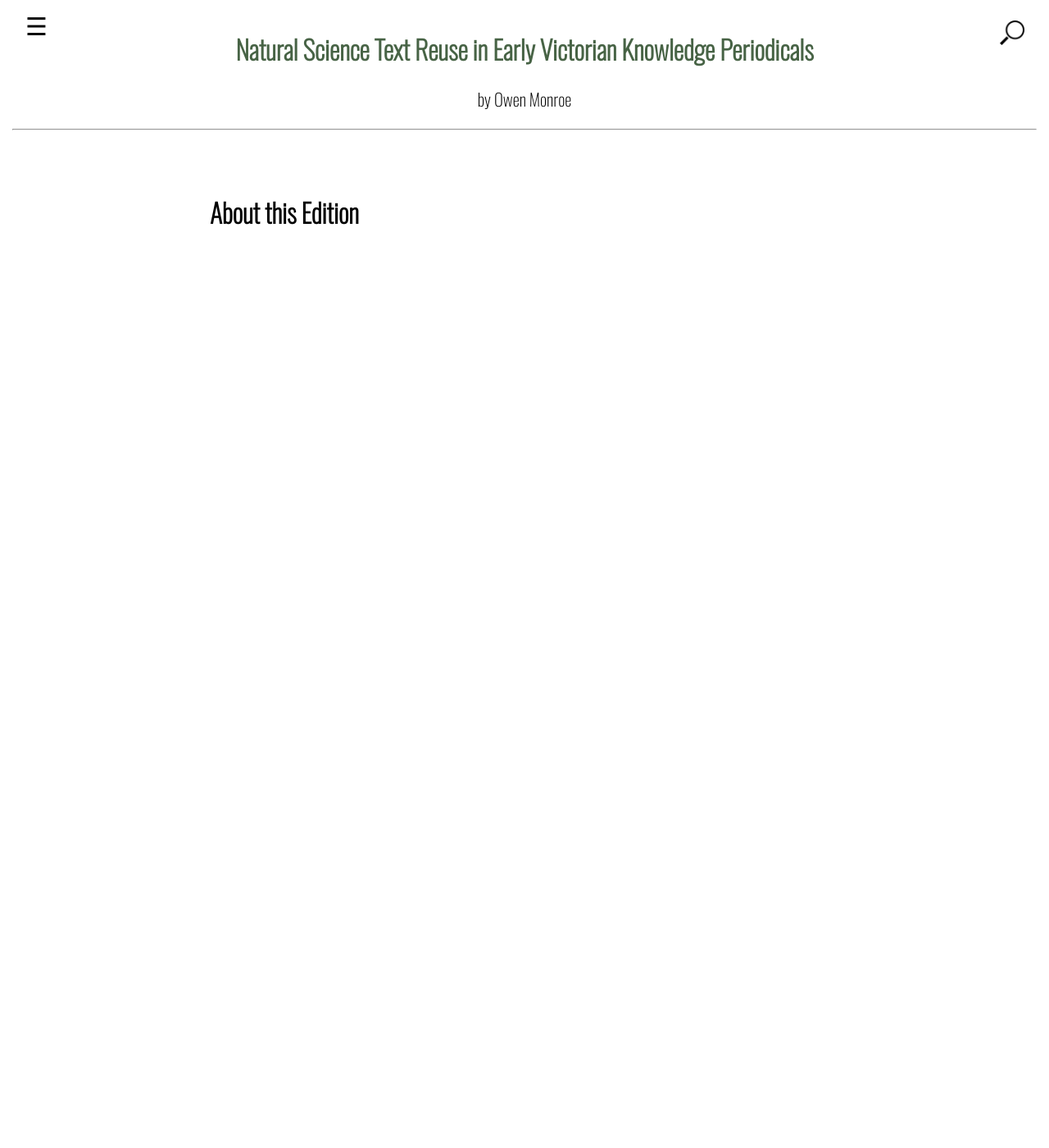
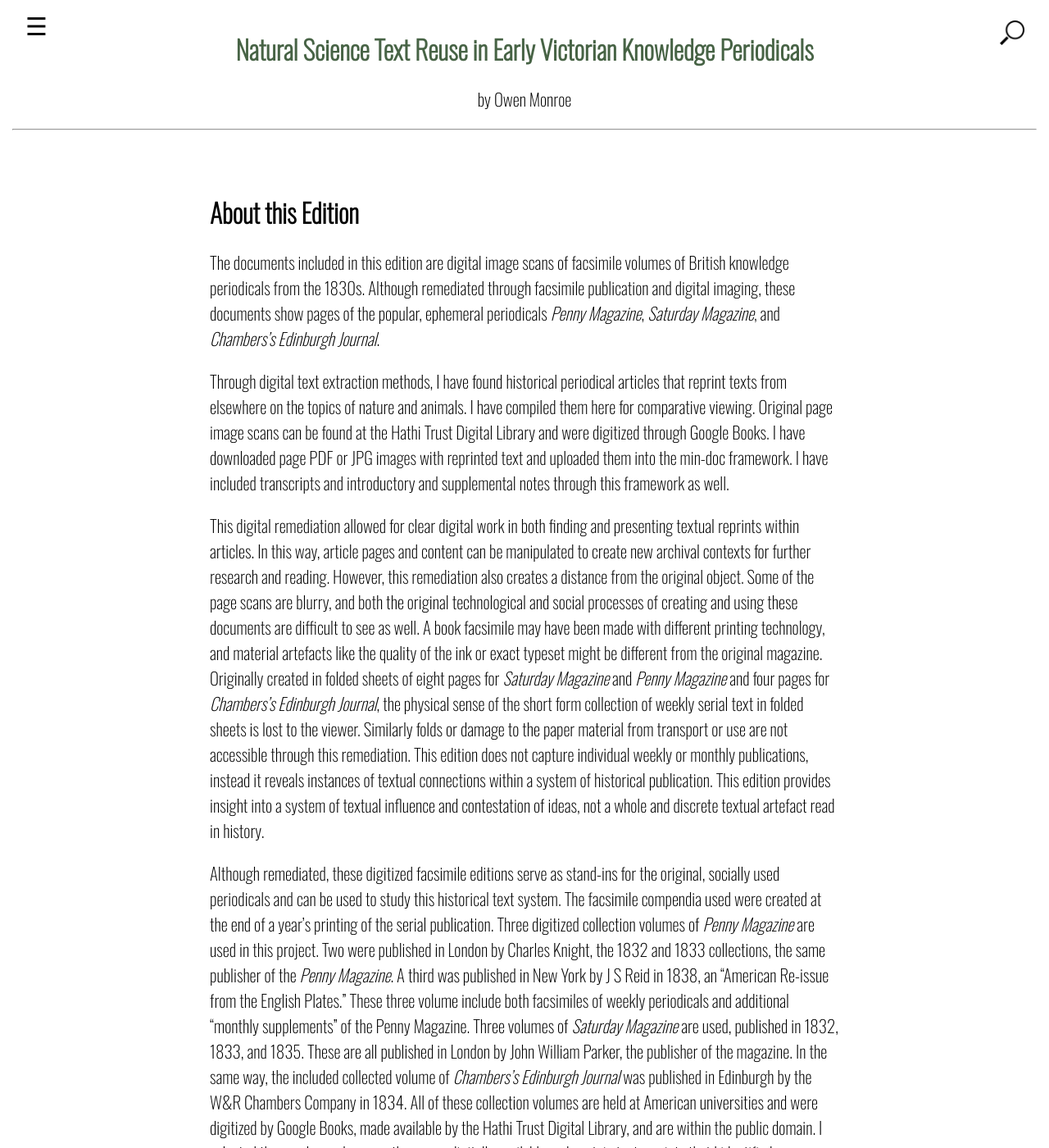
Before and after one commit to owenmonroe/knowledge_periodicals_text_reuse, a Jekyll site: the page built from 005_about_the_edition.md, in a window 1280 px wide and 1400 px high. Shown: the whole window at 82% size. Built offline with Jekyll 4.4.1, drawn with Linux system fonts in a browser that asks for light colours; some of the changed text lies outside the part shown.

Commit message:
Update 005_about_the_edition.md

```diff
--- a/005_about_the_edition.md
+++ b/005_about_the_edition.md
@@ -5,3 +5,11 @@
 ---
 
 # About this Edition
+
+  The documents included in this edition are digital image scans of facsimile volumes of British knowledge periodicals from the 1830s. Although remediated through facsimile publication and digital imaging, these documents show pages of the popular, ephemeral periodicals _Penny Magazine_, _Saturday Magazine_, and _Chambers’s Edinburgh Journal_.
+
+  Through digital text extraction methods, I have found historical periodical articles that reprint texts from elsewhere on the topics of nature and animals. I have compiled them here for comparative viewing. Original page image scans can be found at the Hathi Trust Digital Library and were digitized through Google Books. I have downloaded page PDF or JPG images with reprinted text and uploaded them into the min-doc framework. I have included transcripts and introductory and supplemental notes through this framework as well.
+
+  This digital remediation allowed for clear digital work in both finding and presenting textual reprints within articles. In this way, article pages and content can be manipulated to create new archival contexts for further research and reading. However, this remediation also creates a distance from the original object. Some of the page scans are blurry, and both the original technological and social processes of creating and using these documents are difficult to see as well. A book facsimile may have been made with different printing technology, and material artefacts like the quality of the ink or exact typeset might be different from the original magazine. Originally created in folded sheets of eight pages for _Saturday Magazine_ and _Penny Magazine_ and four pages for _Chambers’s Edinburgh Journal_, the physical sense of the short form collection of weekly serial text in folded sheets is lost to the viewer. Similarly folds or damage to the paper material from transport or use are not accessible through this remediation. This edition does not capture individual weekly or monthly publications, instead it reveals instances of textual connections within a system of historical publication. This edition provides insight into a system of textual influence and contestation of ideas, not a whole and discrete textual artefact read in history.
+
+  Although remediated, these digitized facsimile editions serve as stand-ins for the original, socially used periodicals and can be used to study this historical text system. The facsimile compendia used were created at the end of a year’s printing of the serial publication. Three digitized collection volumes of _Penny Magazine_ are used in this project. Two were published in London by Charles Knight, the 1832 and 1833 collections, the same publisher of the _Penny Magazine_. A third was published in New York by J S Reid in 1838, an “American Re-issue from the English Plates.” These three volume include both facsimiles of weekly periodicals and additional “monthly supplements” of the Penny Magazine. Three volumes of _Saturday Magazine_ are used, published in 1832, 1833, and 1835. These are all published in London by John William Parker, the publisher of the magazine. In the same way, the included collected volume of _Chambers’s Edinburgh Journal_ was published in Edinburgh by the W&R Chambers Company in 1834. All of these collection volumes are held at American universities and were digitized by Google Books, made available by the Hathi Trust Digital Library, and are within the public domain. I selected these volumes because they were digitally available and contain text reprints that I identified.
```
